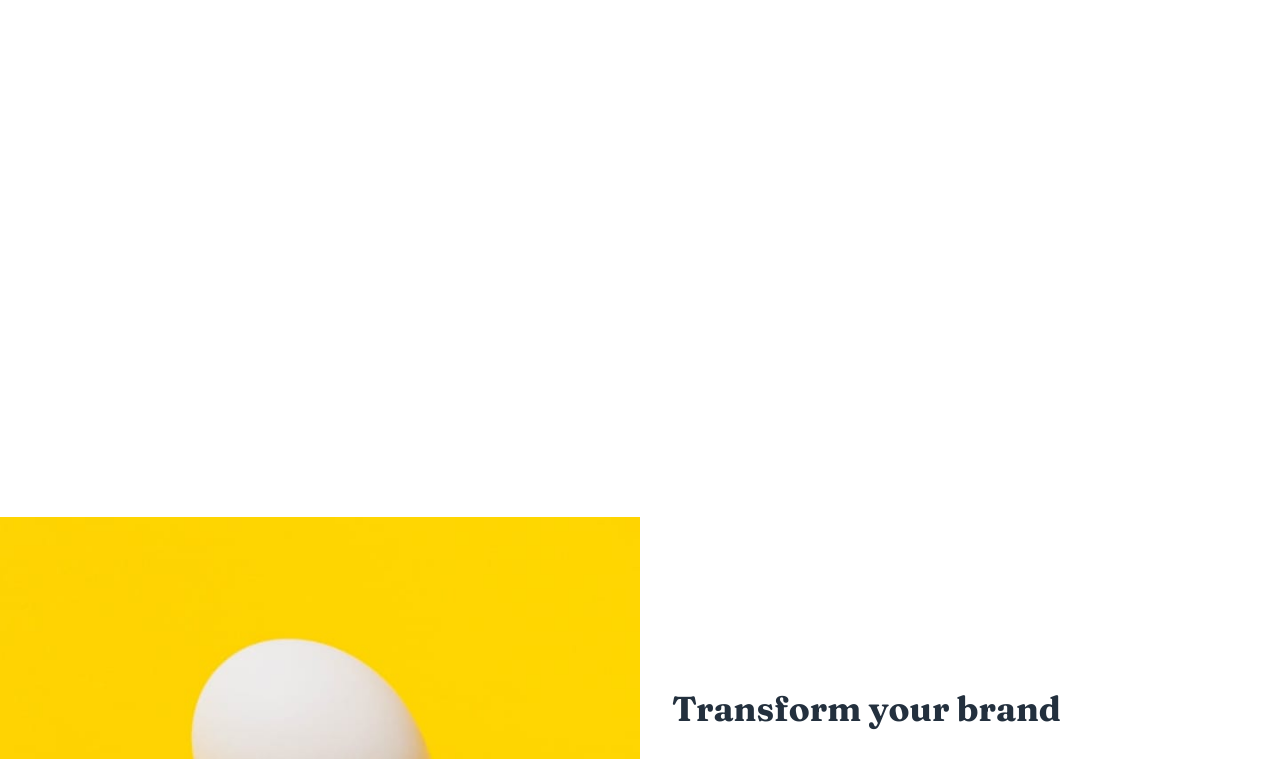
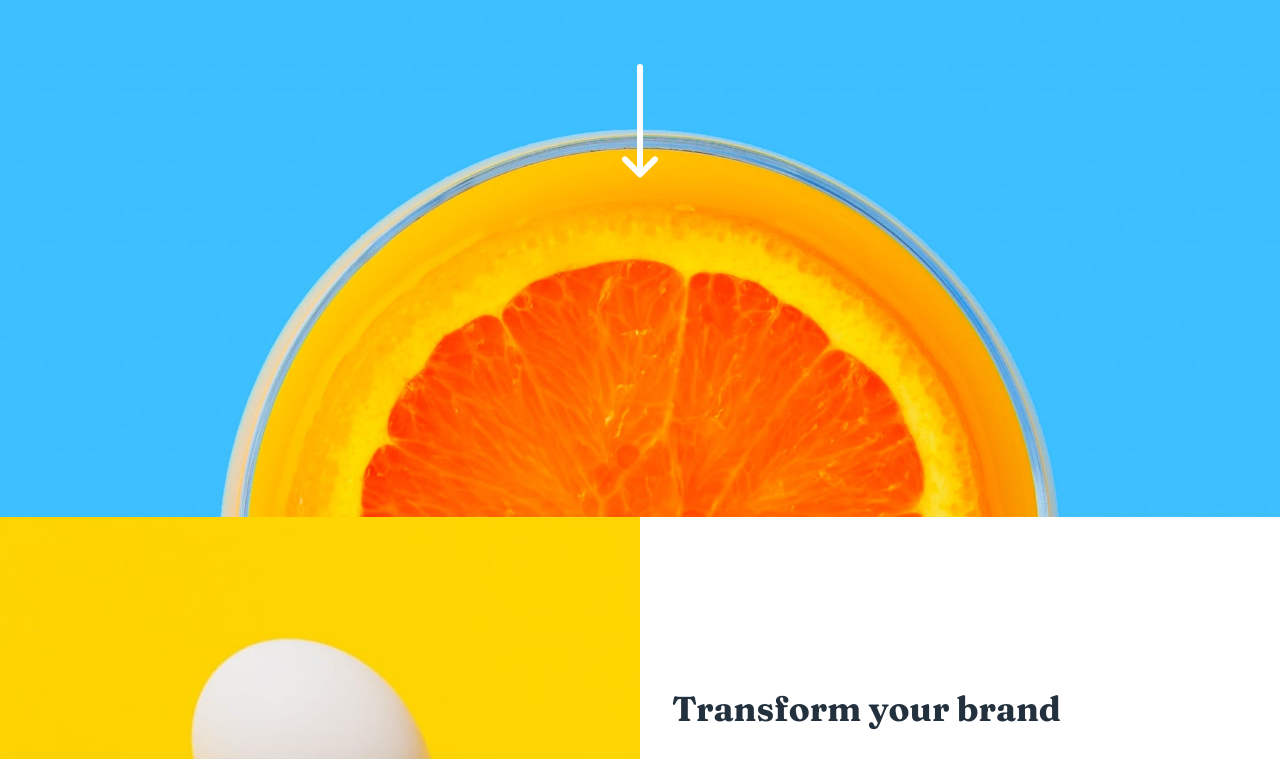
Before and after one commit to adelinejune/sunnyside, a plain HTML site: page index.html in a window 1280 px wide. Shown: the part 283-1042 px from the top of the page. Drawn offline with Linux system fonts and the light colour scheme; the site is published under a folder, as on GitHub Pages, so addresses that start at the root find nothing.

Commit message:
Update img

```diff
--- a/main.css
+++ b/main.css
@@ -410,7 +410,7 @@ footer {
 @media screen and (min-width: 750px) {
   .top-container {
     height: 100vh;
-    background: url("/images/desktop/image-header.jpg") no-repeat center center
+    background: url("./images/desktop/image-header.jpg") no-repeat center center
       fixed;
     -webkit-background-size: cover;
     -moz-background-size: cover;
```
